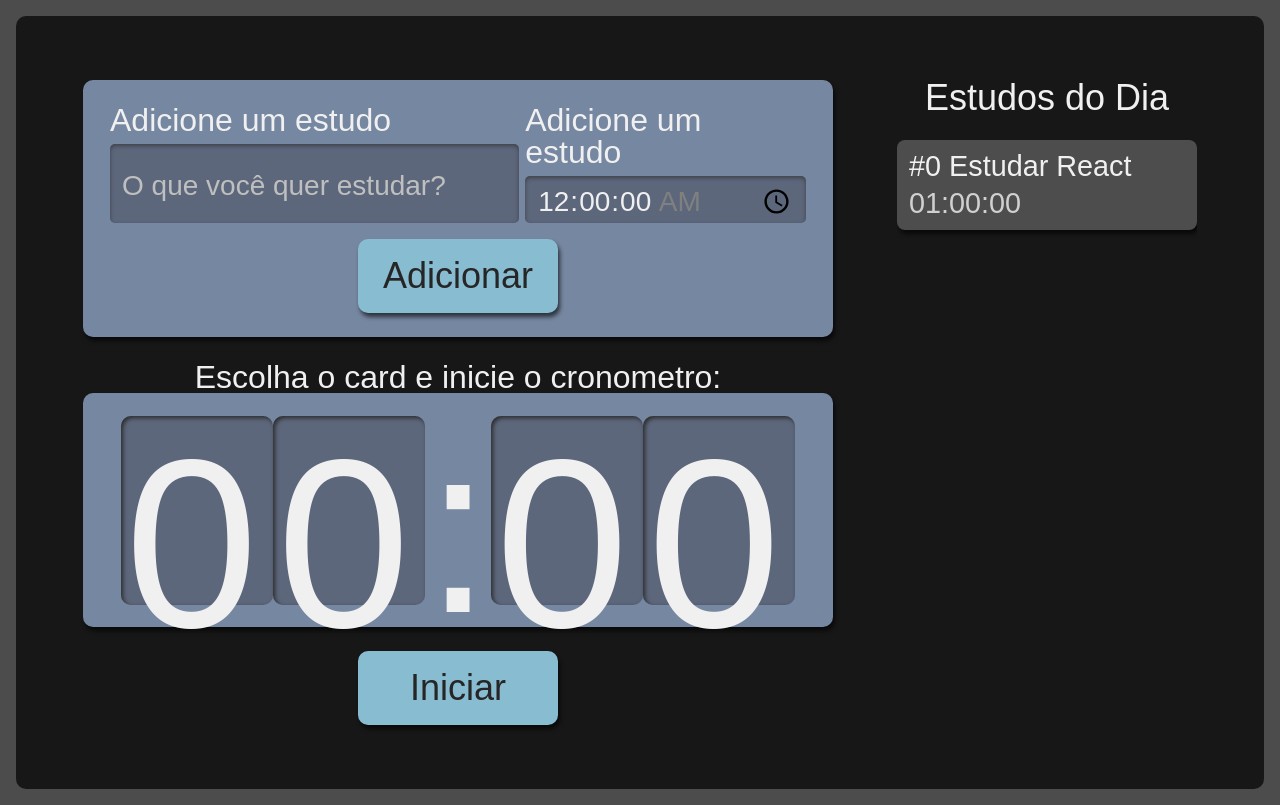
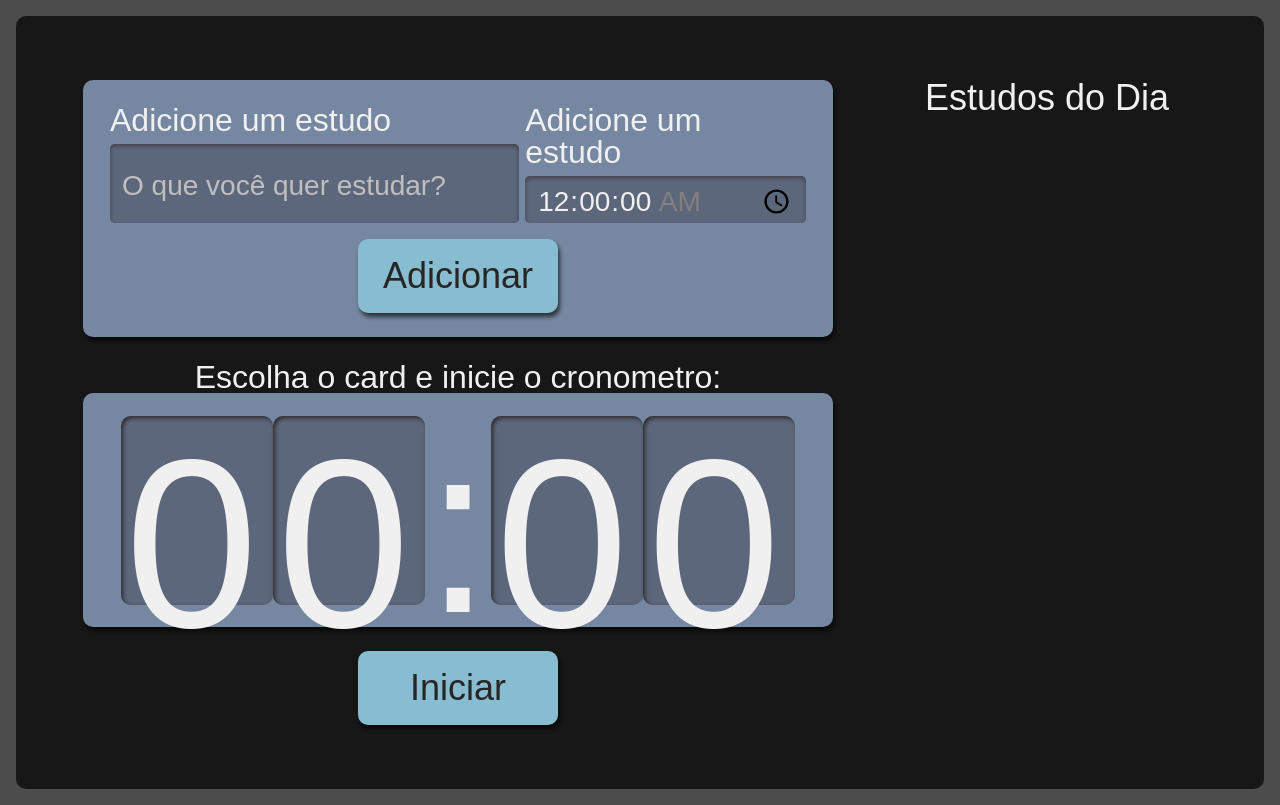
Before and after one commit to khyquer/React-com-Typescript, a React (Create React App) app in the folder alura-studies/: page / in a window 1280 px wide. Built offline with nearby package versions, Linux system fonts and the light colour scheme.

Commit message:
Incluir UUID

```diff
--- a/alura-studies/package.json
+++ b/alura-studies/package.json
@@ -14,6 +14,7 @@
     "react-dom": "^18.2.0",
     "react-scripts": "5.0.1",
     "typescript": "^4.8.4",
+    "uuid": "^9.0.0",
     "web-vitals": "^2.1.4"
   },
   "scripts": {
@@ -41,6 +42,7 @@
     ]
   },
   "devDependencies": {
+    "@types/uuid": "^8.3.4",
     "sass": "^1.55.0",
     "typescript-plugin-css-modules": "^3.4.0"
   }
--- a/alura-studies/src/components/Form/index.tsx
+++ b/alura-studies/src/components/Form/index.tsx
@@ -1,9 +1,10 @@
 import React, { useState } from "react";
-import ITasks from "../../types/ITasks";
 import Button from "../Button";
 import TextField from "../Field/Text";
 import TimeField from "../Field/Time";
-import style from './Form.module.scss'
+import style from './Form.module.scss';
+import ITasks from "../../types/ITask";
+import { v4 as uuidv4 } from 'uuid';
 
 const Form = ({tasks, setTasks}: {tasks: ITasks[], setTasks: React.Dispatch<React.SetStateAction<ITasks[]>>}) => {
     const [taskName, setTaskName] = useState('');
--- a/alura-studies/src/components/List/Time/index.tsx
+++ b/alura-studies/src/components/List/Time/index.tsx
@@ -6,7 +6,7 @@ interface TimeInterface {
     time: string
 }
 
-const Time = ({name, time}: TimeInterface) => {
+const Time = ({id, name, time, selected, completed}: TimeInterface) => {
     return (
         <li className={style.item}>
             <h3>{name}</h3>
--- a/alura-studies/src/components/List/index.tsx
+++ b/alura-studies/src/components/List/index.tsx
@@ -1,7 +1,7 @@
 import { useState } from "react";
 import Time from "./Time";
 import style from './List.module.scss'
-import ITasks from '../../types/ITasks'
+import ITasks from '../../types/ITask'
 
 const List = ({tasks, setTasks}: {tasks: ITasks[], setTasks: React.Dispatch<React.SetStateAction<ITasks[]>>}) => {
 
--- a/alura-studies/src/pages/App.tsx
+++ b/alura-studies/src/pages/App.tsx
@@ -3,12 +3,10 @@ import Form from '../components/Form';
 import List from '../components/List';
 import Timer from '../components/Timer';
 import style from './App.module.scss';
+import ITask from '../types/ITask';
 
 function App() {
-  const [tasks, setTasks] = useState([{
-      name: 'Estudar React',
-      time: '01:00:00'
-  }]);
+  const [tasks, setTasks] = useState<ITask[] | []>([]);
 
   return (
     <div className={style.AppStyle}>
--- /dev/null
+++ b/alura-studies/src/types/ITask.tsx
@@ -0,0 +1,9 @@
+interface ITasks {
+    id: string,
+    name: string,
+    time: string,
+    selected: boolean,
+    completed: boolean
+}
+
+export default ITasks;
--- a/alura-studies/src/types/ITasks.tsx
+++ /dev/null
@@ -1,6 +0,0 @@
-interface ITasks {
-    name: string,
-    time: string
-}
-
-export default ITasks;
```
Also changed, not shown: 1 other file (tests, documents, lock files or other folders).
